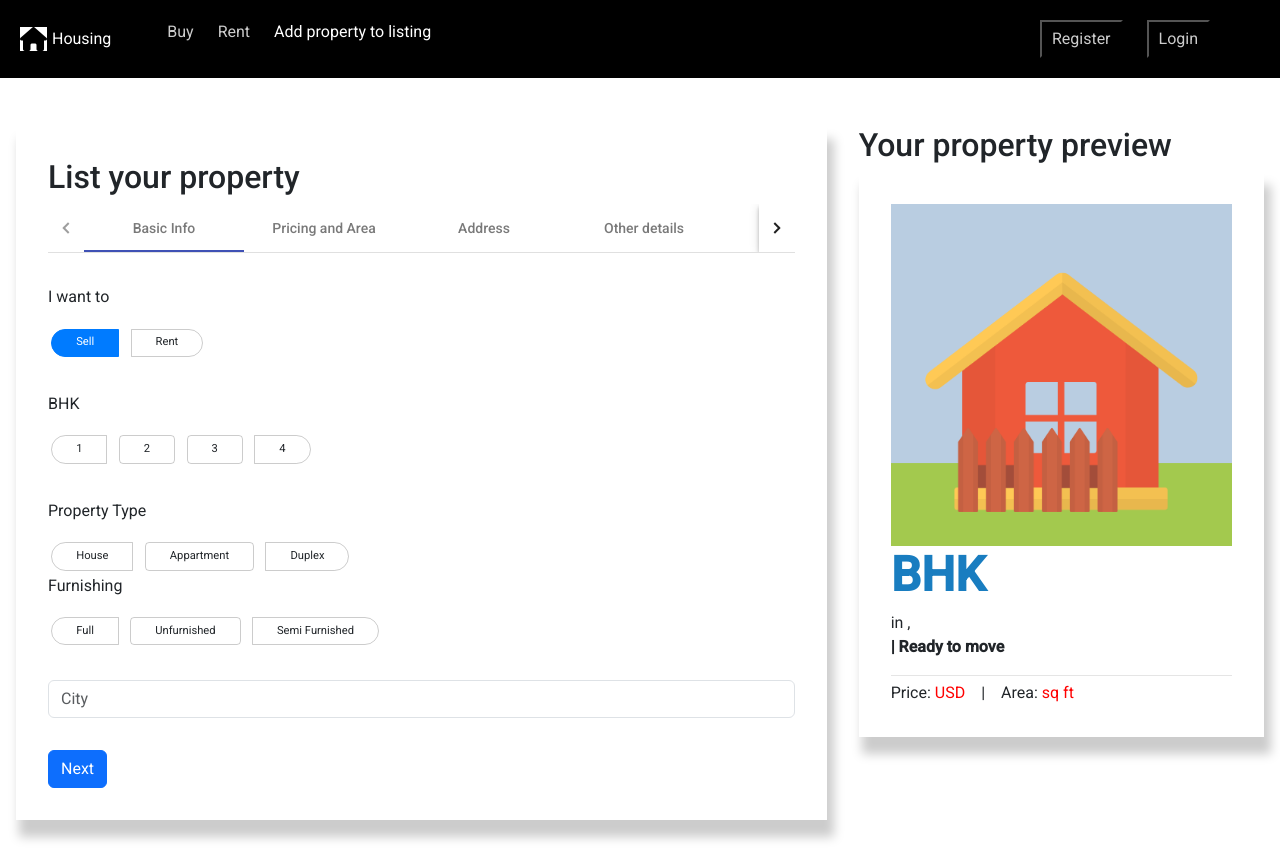
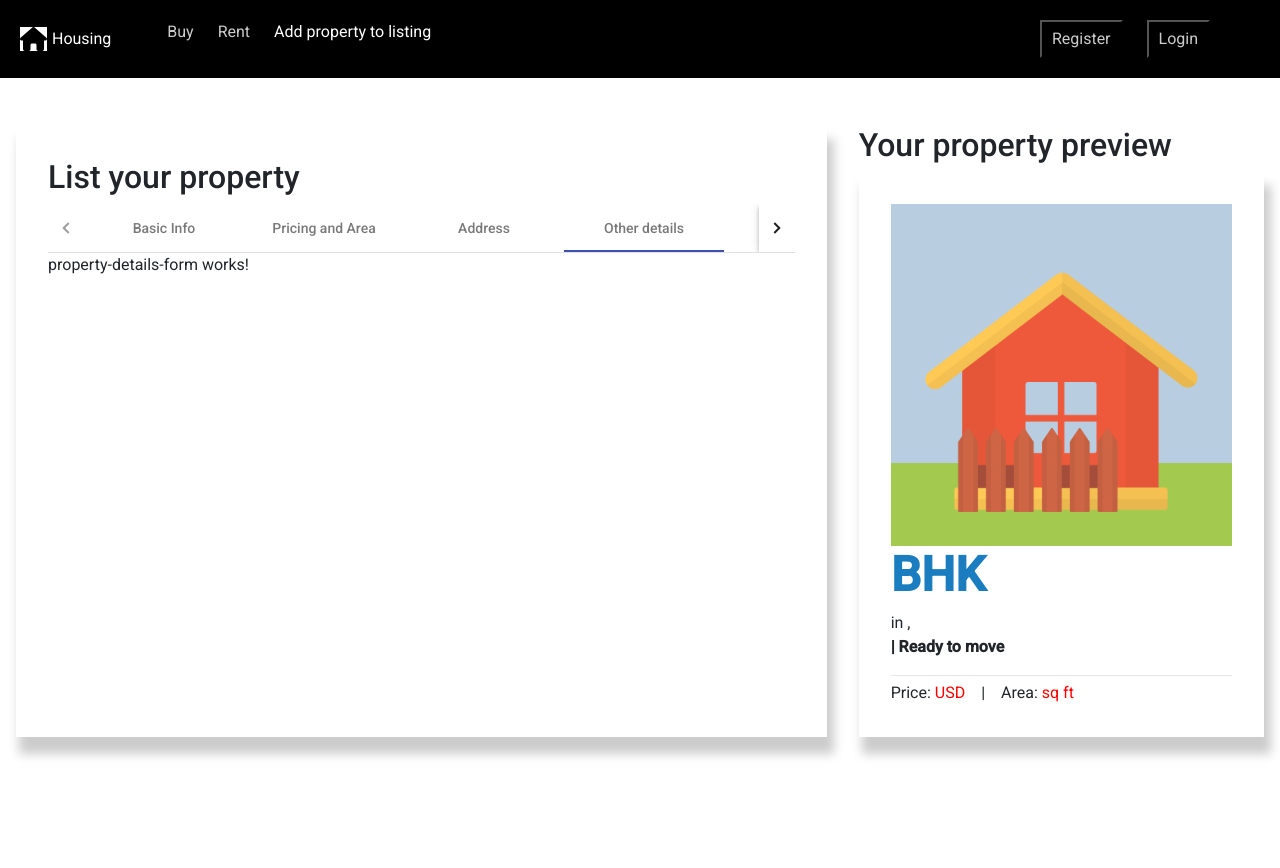
Before and after one commit to shapirab/propertyClient, an Angular app: page /home/list-property/details-form in a window 1280 px wide. Before the commit this address led to /home/list-property/basic-info. After the commit the page ends 800 px from the top, so only its background shows below. Built offline with nearby package versions, Linux system fonts and the light colour scheme.

Commit message:
30/7/25 fixded bug with listPropertyComponent route to PropertyDetailForm

```diff
--- a/src/app/app-routing.module.ts
+++ b/src/app/app-routing.module.ts
@@ -24,6 +24,7 @@ const routes: Routes = [
       { path: 'buy', component: BuyComponent },
       { path: 'list-property', component: ListPropertyComponent,
         children: [
+          { path: '', redirectTo: 'basic-info', pathMatch: 'full' },
           { path: 'basic-info', component: BasicInfoComponent },
           { path: 'pricing', component: PricingFormComponent},
           { path: 'address-form', component: PropertyAddressFormComponent},
--- a/src/app/components/list-property/list-property.component.ts
+++ b/src/app/components/list-property/list-property.component.ts
@@ -1,5 +1,5 @@
 import { Component, OnInit } from '@angular/core';
-import { ActivatedRoute, Router } from '@angular/router';
+import { ActivatedRoute, NavigationCancel, NavigationEnd, NavigationError, NavigationStart, Router } from '@angular/router';
 
 @Component({
   selector: 'app-list-property',
@@ -8,13 +8,12 @@ import { ActivatedRoute, Router } from '@angular/router';
 })
 export class ListPropertyComponent implements OnInit {
   selectedIndex = 0;
-  constructor(private router: Router, private activatedRoute: ActivatedRoute) { }
+  constructor(private router: Router, private activatedRoute: ActivatedRoute) {}
 
     ngOnInit(): void {
-      this.router.navigateByUrl('/home/list-property/basic-info');
-      this.activatedRoute.url.subscribe(() => {
-      this.updateSelectedTab();
-    });
+      this.activatedRoute.url.subscribe((segments) => {
+        this.updateSelectedTab();
+      });
     }
 
     updateSelectedTab() {
@@ -25,7 +24,7 @@ export class ListPropertyComponent implements OnInit {
     else if (url.includes('address')) {
       this.selectedIndex = 2;
     }
-    else if (url.includes('other-details')) {
+    else if (url.includes('details-form')) {
       this.selectedIndex = 3;
     }
     else if (url.includes('photos')) {
--- a/src/app/components/property-details-form/property-details-form.component.ts
+++ b/src/app/components/property-details-form/property-details-form.component.ts
@@ -1,4 +1,5 @@
 import { Component, OnInit } from '@angular/core';
+import { Router } from '@angular/router';
 
 @Component({
   selector: 'app-property-details-form',
@@ -7,9 +8,9 @@ import { Component, OnInit } from '@angular/core';
 })
 export class PropertyDetailsFormComponent implements OnInit {
 
-  constructor() { }
+  constructor(private router: Router) {}
 
   ngOnInit(): void {
+
   }
-
 }
```
